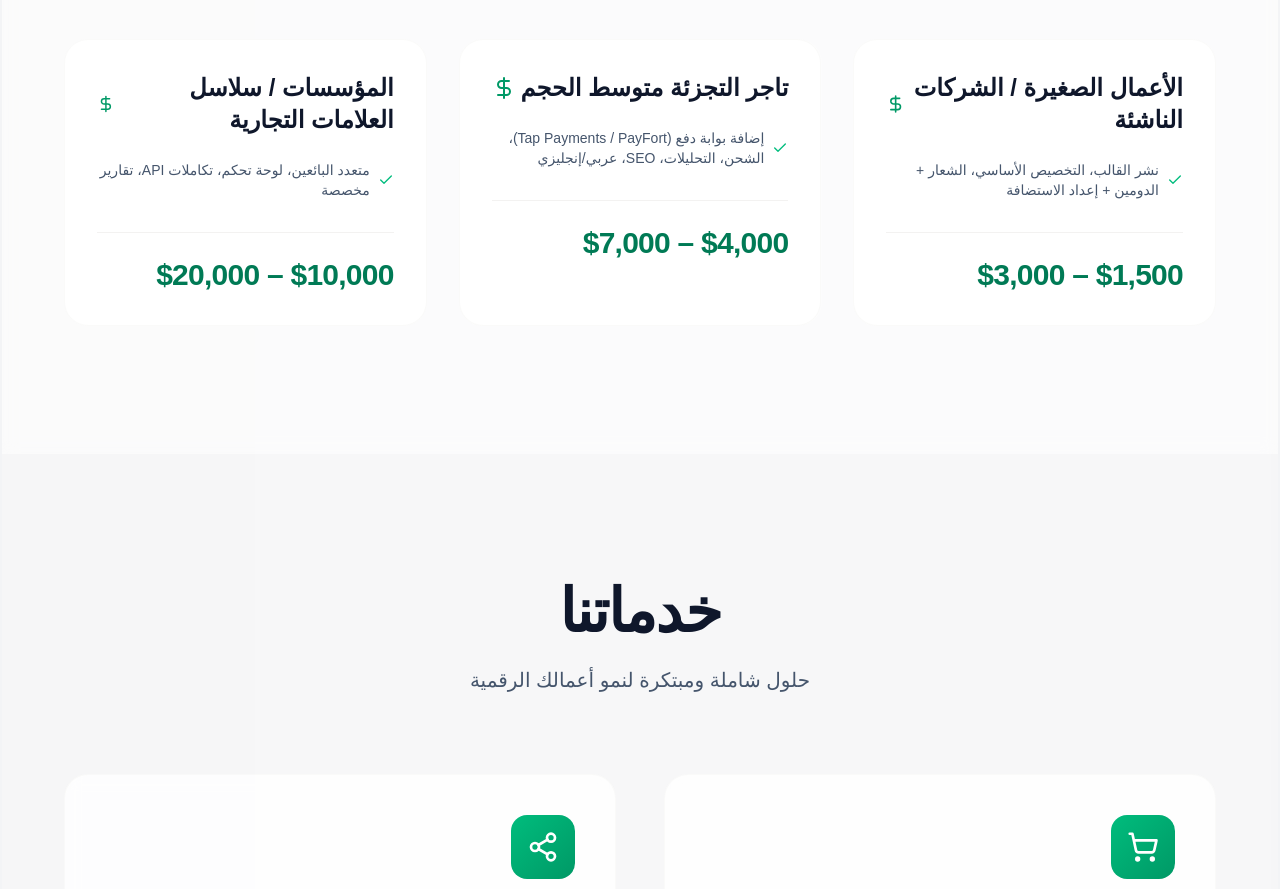
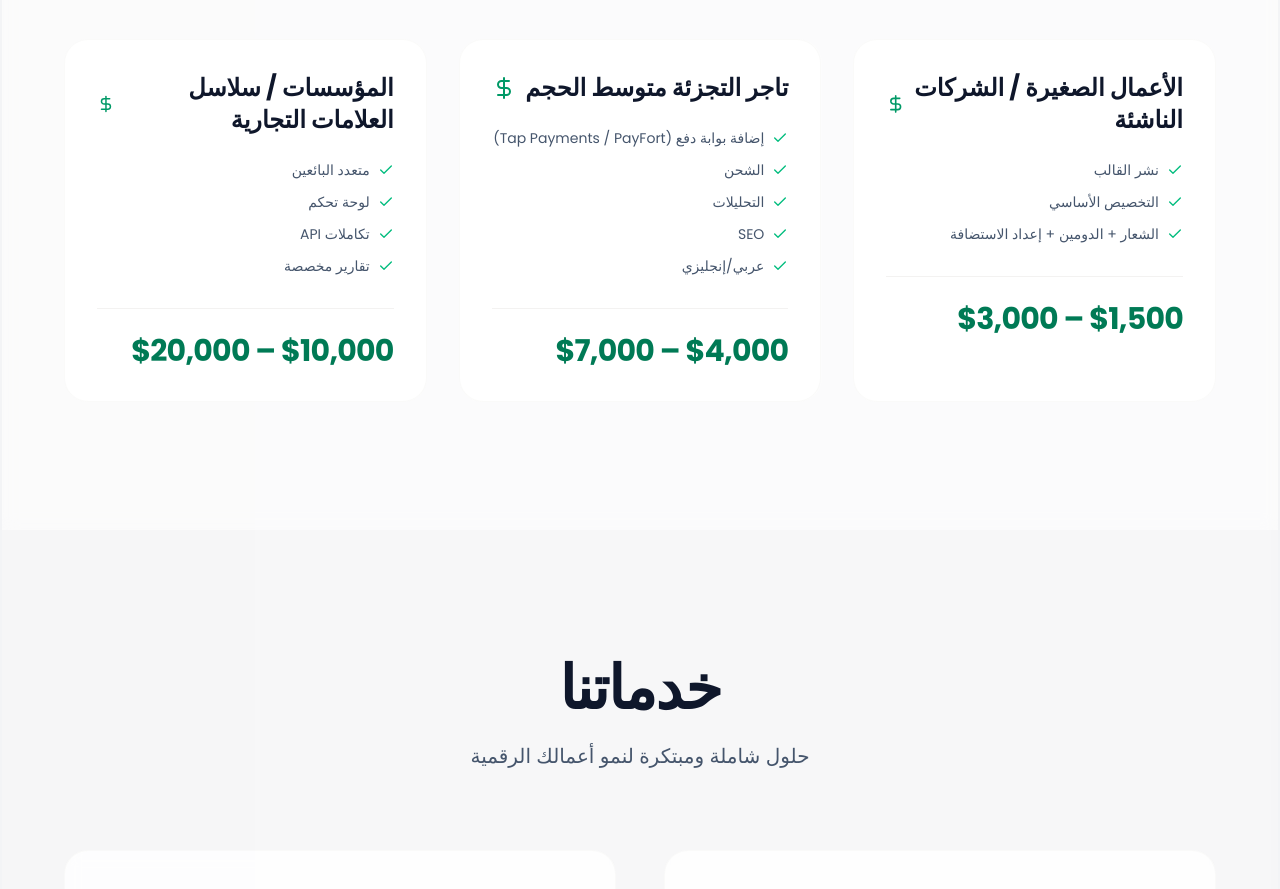
Before and after one commit to Auranize/thiqaf-react, a React (Vite) app: page / in a window 1280 px wide. Shown: the part 1040-1929 px from the top of the page. Built offline with nearby package versions, Linux system fonts and the light colour scheme.

Commit message:
UPDATE:adjusted deliverables splitting logic for RTL support and reorganized CSS for better structure

```diff
--- a/src/App.jsx
+++ b/src/App.jsx
@@ -280,7 +280,7 @@ export default function Landing() {
                   <DollarSign className="w-6 h-6 text-emerald-600 group-hover:scale-110 transition-transform" />
                 </div>
                 <ul className="space-y-3 mb-8 text-sm text-slate-600">
-                  {plan.deliverables.split(', ').map((item, i) => (
+                  {plan.deliverables.split(isRTL ? '، ' : ', ').map((item, i) => (
                     <li key={i} className="flex items-center gap-2">
                       <Check className="w-4 h-4 text-emerald-500 flex-shrink-0" />
                       <span>{item}</span>
--- a/src/index.css
+++ b/src/index.css
@@ -1,8 +1,4 @@
-@import "tailwindcss";
 
-html {
-  scroll-behavior: smooth;
-}
 
 @import url("https://fonts.googleapis.com/css2?family=Poppins:wght@400;500;600;700&display=swap");
 @import "tailwindcss";
@@ -27,3 +23,7 @@ html {
     background: rgb(243 244 246);
     color: #333;
   }
+
+  html {
+  scroll-behavior: smooth;
+}
```
